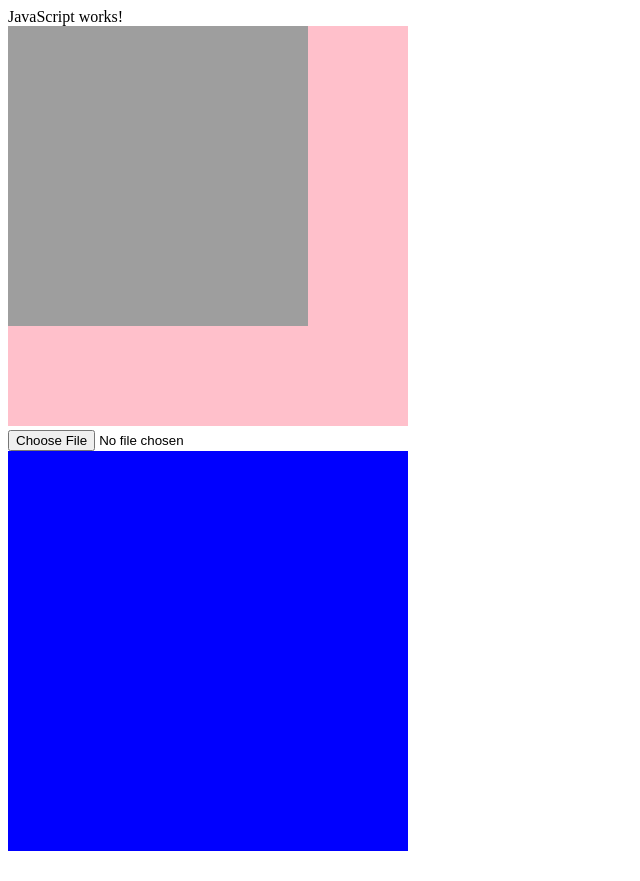
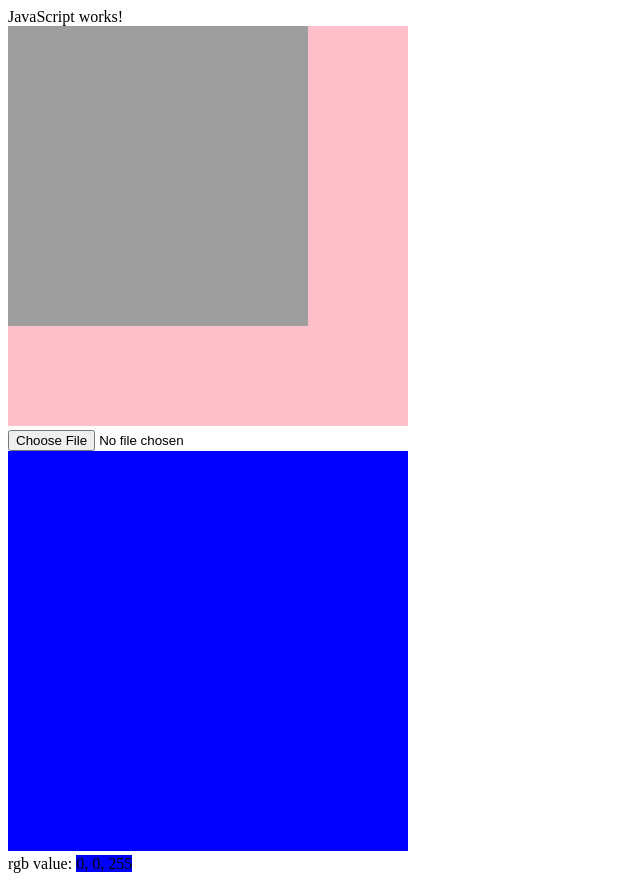
Before and after one commit to miomaeshima/canvas-test0620, a website: page index.html in a window 1280 px wide. Both pictures are taken after a click on the element 208 px from the left and 651 px from the top of the page. Shown: the whole page, without its empty margins (0-640 px from the left). Drawn offline with Linux system fonts and the light colour scheme.

Commit message:
edited to show rgb value with color on screen when mouseove and console.log rgb value when clicked.

```diff
--- a/index.html
+++ b/index.html
@@ -13,6 +13,7 @@
         <input type="file" name="file" id="file">
     </div>
     <canvas id="canvas2"></canvas>
+    <div>rgb value: <span id="rgb"></span></div>
     <script src="main.js"></script>
 </body>
 </html>
--- a/main.js
+++ b/main.js
@@ -67,6 +67,7 @@ function renderLocalImage(e) {
     //読み込んだファイルのsrcが得られるメソッド、reader.resultを使う。
     img.src = reader.result;
     img.onload = function () {
+      context2.clearRect(0, 0, canvas2.width, canvas2.height);
       context2.drawImage(img, 0, 0, 400, img.height * (400 / img.width));
     };
   };
@@ -76,11 +77,22 @@ function renderLocalImage(e) {
 //ファイルが指定されたらrenderLocalImageを実行させる。
 file.addEventListener("change", renderLocalImage, false);
 
+let rgb = document.getElementById("rgb");
+
 //Get the coordinates and imageData of click location in canvas2
-canvas2.addEventListener("click", (event) => {
+canvas2.addEventListener("mousemove", (event) => {
+  let x = event.offsetX;
+  let y = event.offsetY;
+  let imageData = context2.getImageData(x, y, 1, 1);
+  let data = imageData.data;
+  rgb.innerHTML = `${data[0]}, ${data[1]}, ${data[2]}`;
+  rgb.style.background = `rgba(${data[0]}, ${data[1]}, ${data[2]}`;
+});
+
+canvas2.addEventListener("click", (event)=>{
   let x = event.offsetX;
   let y = event.offsetY;
   let imageData = context2.getImageData(x, y, 1, 1);
   let data = imageData.data;
   console.log(data);
-});
+})
```
